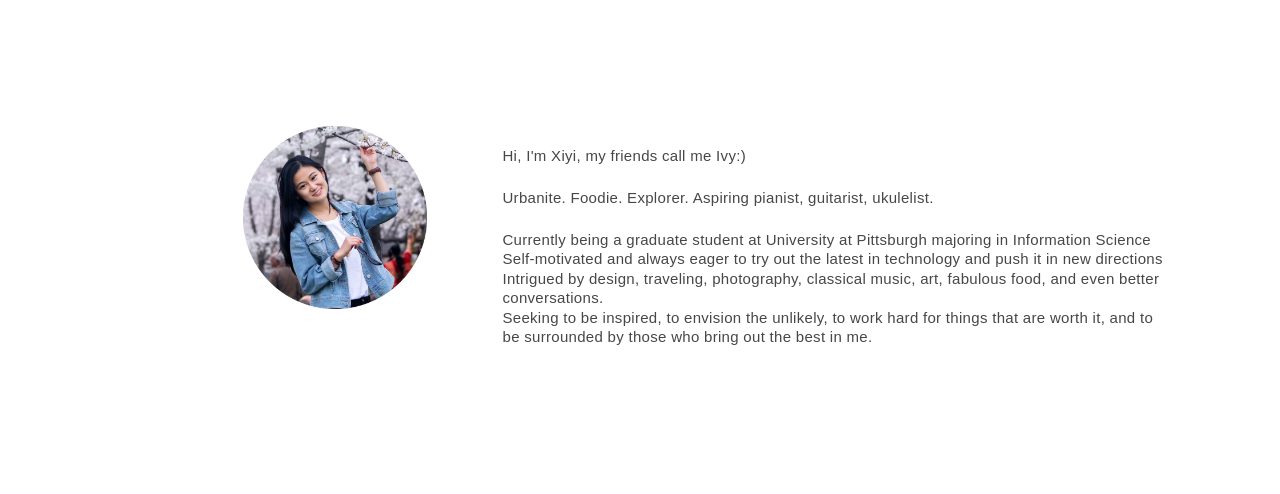
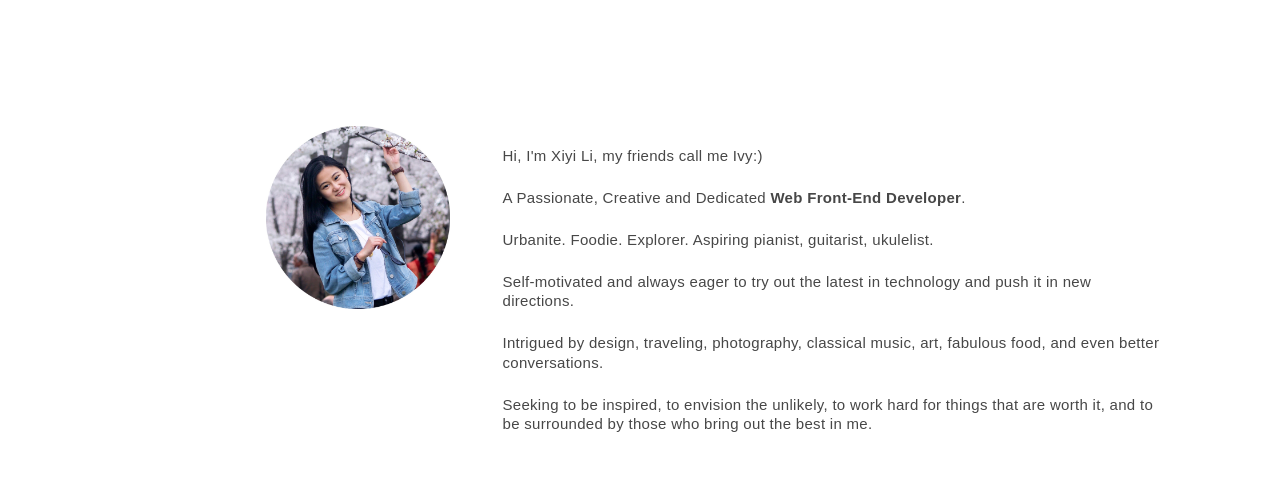
Before and after one commit to lixiyi512/lixiyi512.github.io, a plain HTML site: page index.html in a window 1280 px wide. Shown: the part 189-683 px from the top of the page. Drawn offline with nearby package versions, Linux system fonts and the light colour scheme.

Commit message:
description changes on index page

```diff
--- a/index.html
+++ b/index.html
@@ -55,22 +55,23 @@
       <div class="col-md-offset-2 col-md-10 col-lg-offset-2 col-lg-10 col-sm-offset-1 col-sm-10 col-xs-12">
         <!-- profile picture -->
        <div class="col-md-3 col-lg-3 col-sm-3">
-         <img src="images/profile.JPG" class="img-responsive" style="width:80%;" alt="profile picture">
+         <img src="images/profile.JPG" class="img-responsive" style="width:80%;margin:auto;" alt="profile picture">
+
       </div>
        <!-- self-introduction -->
        <div class="col-md-8 col-lg-8 col-sm-8" >
        <br/>
-         <p>Hi, I'm Xiyi, my friends call me Ivy:) </p>
+         <p>Hi, I'm Xiyi Li, my friends call me Ivy:) </p>
+
+         <p>A Passionate, Creative and Dedicated <b>Web Front-End Developer</b>.</p>
 
           <p>Urbanite. Foodie. Explorer. Aspiring pianist, guitarist, ukulelist.</p>
 
-          <p>Currently being a graduate student at University at Pittsburgh majoring in Information Science<br/>
+          <p>Self-motivated and always eager to try out the latest in technology and push it in new directions.</p>
 
-          Self-motivated and always eager to try out the latest in technology and push it in new directions<br/>
+          <p>Intrigued by design, traveling, photography, classical music, art, fabulous food, and even better conversations.</p>
 
-          Intrigued by design, traveling, photography, classical music, art, fabulous food, and even better conversations.<br/>
-
-          Seeking to be inspired, to envision the unlikely, to work hard for things that are worth it, and to be surrounded by those who bring out the best in me.</p>
+          <p>Seeking to be inspired, to envision the unlikely, to work hard for things that are worth it, and to be surrounded by those who bring out the best in me.</p>
 
 
 
```
